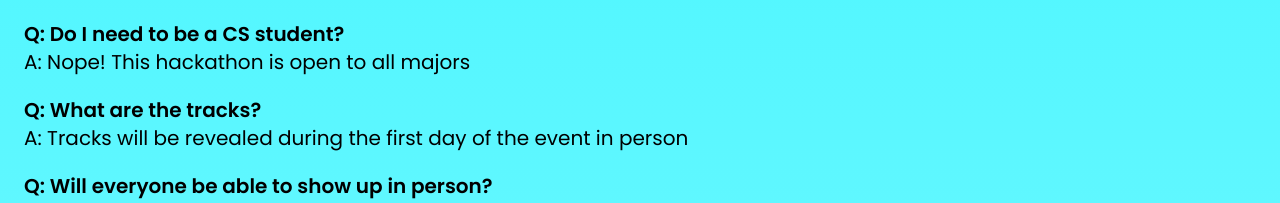
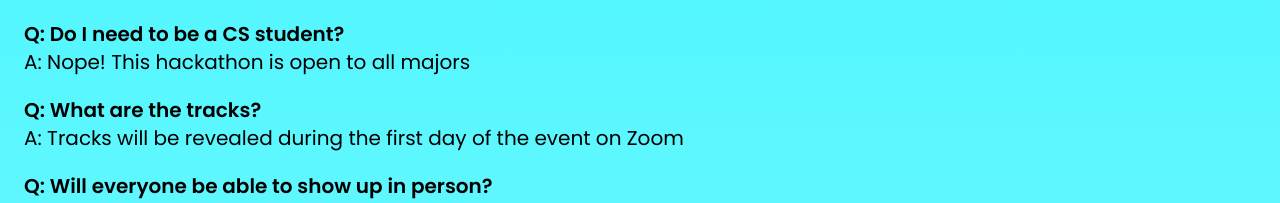
Before and after one commit to SJSUHacks/SJHacks-, a Next.js app: page / in a window 1280 px wide. Shown: the part 1587-1790 px from the top of the page. Built offline with nearby package versions, Linux system fonts and the light colour scheme.

Commit message:
FAQ content

```diff
--- a/src/app/page.tsx
+++ b/src/app/page.tsx
@@ -102,7 +102,7 @@ export default function Home() {
 
             <div className="flex flex-col">
               <div className="font-semibold">Q: What are the tracks?</div>
-              <div className="">A: Tracks will be revealed during the first day of the event in person
+              <div className="">A: Tracks will be revealed during the first day of the event on Zoom
               </div>
 
             </div>
```
